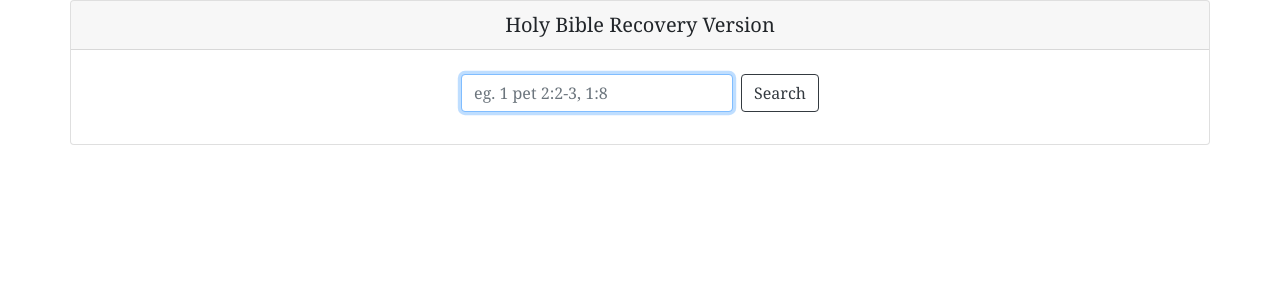
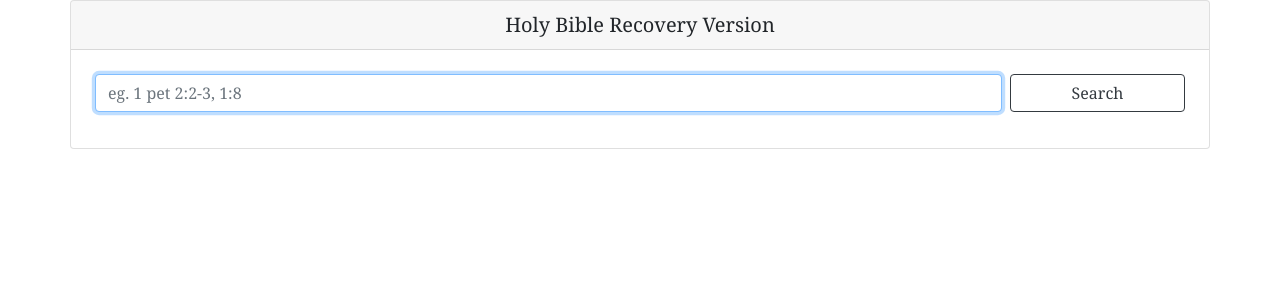
Before and after one commit to yeoweizheng/lsm-bible-search, a PHP site: page / in a window 1280 px wide. Shown: the top 300 px of the page. Run offline with PHP 8.4, Linux system fonts and the light colour scheme.

Commit message:
Expanded search box width

```diff
--- a/index.php
+++ b/index.php
@@ -50,9 +50,13 @@
                     <h5 class="text-center m-0">Holy Bible Recovery Version</h5> </div>
                 <div class="card-body">
                     <form class="form-inline" style="justify-content: center;" autocomplete="off" method="get">
-                        <div class="form-group">
-                            <input class="form-control m-1" type="text" name="verses" id="verses" placeholder="eg. 1 pet 2:2-3, 1:8" required>
-                            <input class="form-control btn btn-outline-dark m-1" type="submit" value="Search">
+                        <div class="form-group row w-100">
+                            <div class="col-sm-10 p-1 mb-1">
+                                <input class="form-control w-100" type="text" name="verses" id="verses" placeholder="eg. 1 pet 2:2-3, 1:8" required>
+                            </div>
+                            <div class="col-sm-2 p-1 mb-1">
+                                <input class="form-control btn btn-outline-dark w-100" type="submit" value="Search">
+                            </div>
                         </div>
                     </form>
                     <div class="card-body p-1">
```
